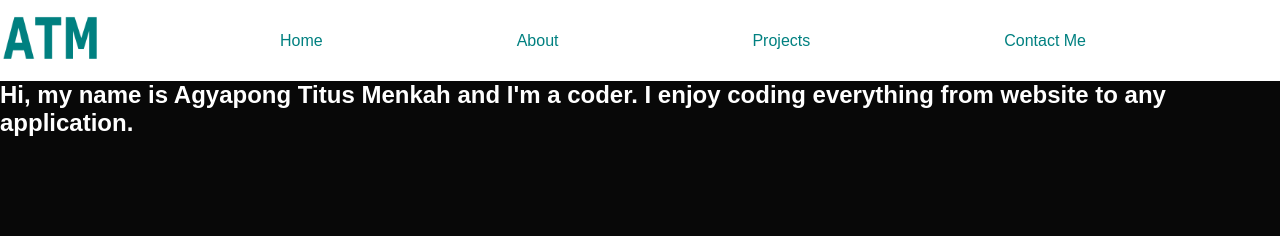
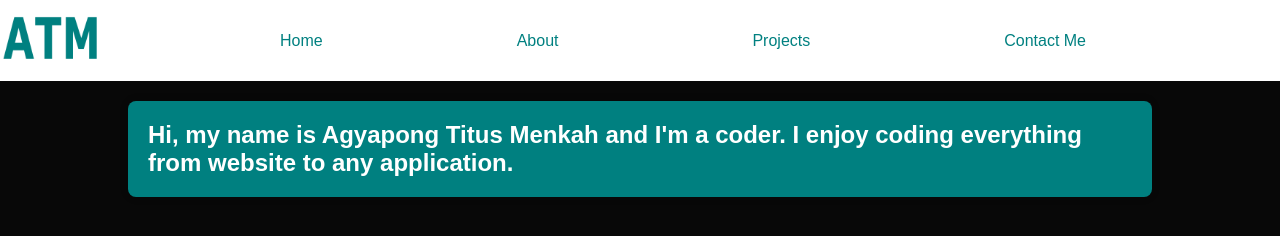
Before and after one commit to tam1111/Portfolio, a plain HTML site: page index.html in a window 1280 px wide. Drawn offline with Linux system fonts and the light colour scheme.

Commit message:
intro box

```diff
--- a/index.html
+++ b/index.html
@@ -18,7 +18,7 @@
             <li><a href='contact.html'>Contact Me</a></li>
         </ul>
     </nav>
-<section>
+<section class="intro-box">
     <h2 class="intro">Hi, my name is Agyapong Titus Menkah and I'm a coder. I enjoy coding everything from website to any application.</h2>
 </section>
 
--- a/style.css
+++ b/style.css
@@ -56,3 +56,12 @@ nav a{
         text-decoration: underline;
 
     }
+
+    .intro-box{
+        width: 80%;
+        margin: 20px auto;
+        background-color: #008080;
+        padding: 20px;
+        border-radius: 8px;
+        box-shadow: 0 0 10px rgba(0, 0, 0, 0.1);
+    }
```
